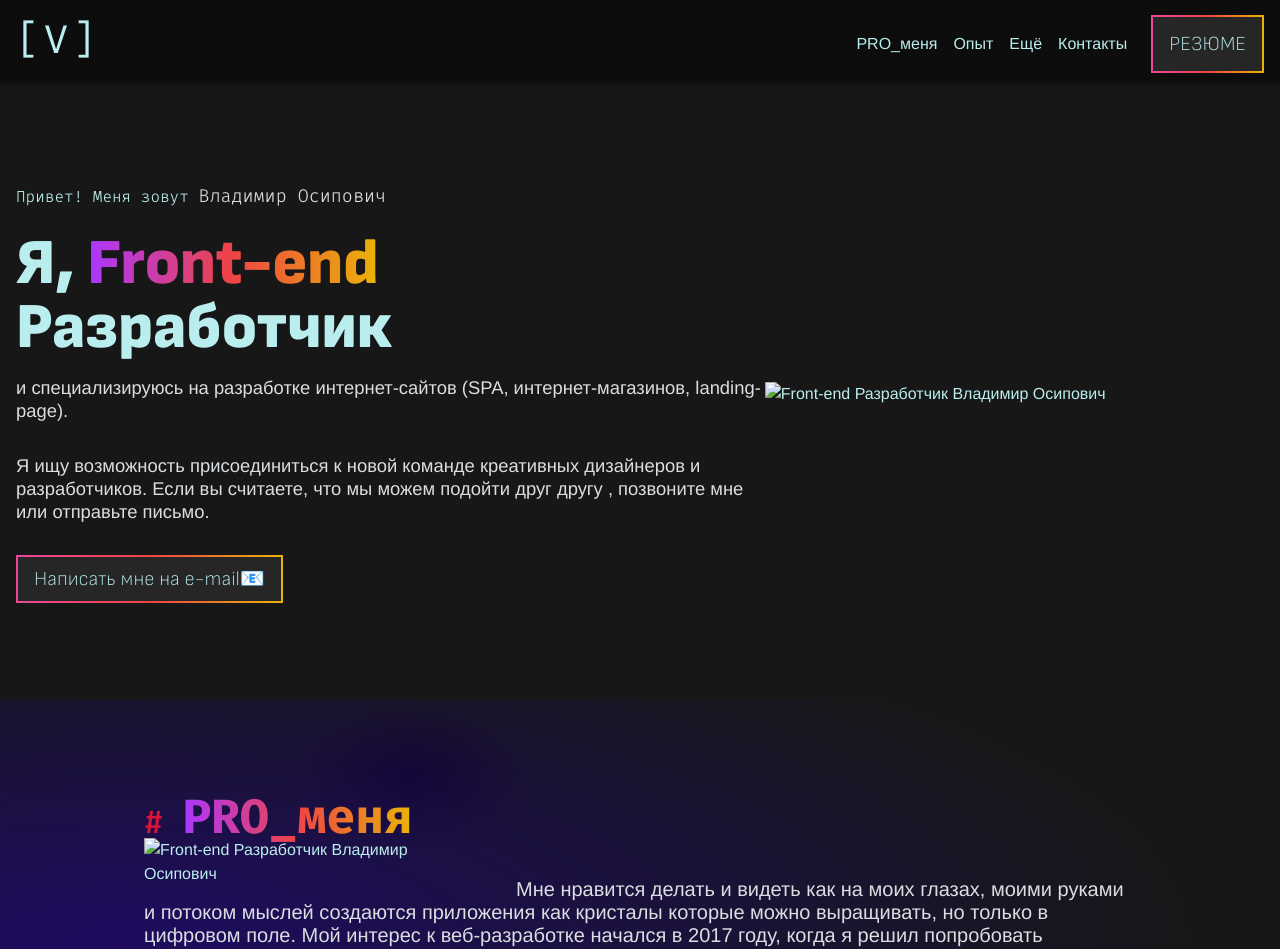
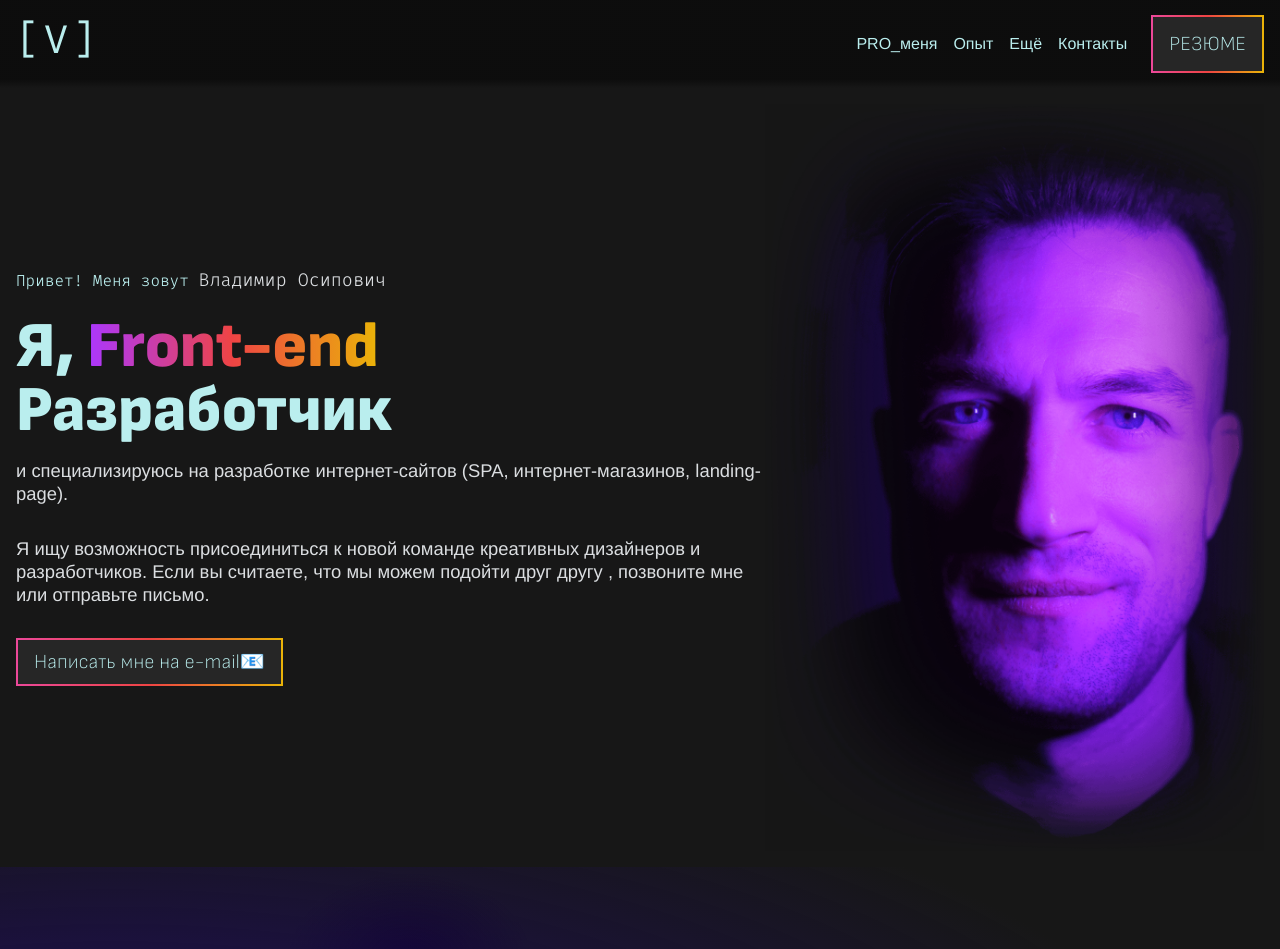
Before and after one commit to UladzimirAsipovich/portfolio, a plain HTML site: page index.html in a window 1280 px wide. Shown: the top 949 px of the page. Drawn offline with Linux system fonts and the light colour scheme; the site is published under a folder, as on GitHub Pages, so addresses that start at the root find nothing.

Commit message:
fix bug of paths to images

```diff
--- a/index.html
+++ b/index.html
@@ -177,13 +177,13 @@
           <img
             sizes="(max-width: 1080px) 100vw, 1080px"
             srcset="
-              /img/index/DSC01058_cadi0j_c_scale,w_250.png   250w,
-              /img/index/DSC01058_cadi0j_c_scale,w_585.png   585w,
-              /img/index/DSC01058_cadi0j_c_scale,w_815.png   815w,
-              /img/index/DSC01058_cadi0j_c_scale,w_983.png   983w,
-              /img/index/DSC01058_cadi0j_c_scale,w_1080.png 1080w
+              ./img/index/DSC01058_cadi0j_c_scale,w_250.png   250w,
+              ./img/index/DSC01058_cadi0j_c_scale,w_585.png   585w,
+              ./img/index/DSC01058_cadi0j_c_scale,w_815.png   815w,
+              ./img/index/DSC01058_cadi0j_c_scale,w_983.png   983w,
+              ./img/index/DSC01058_cadi0j_c_scale,w_1080.png 1080w
             "
-            src="/img/index/DSC01058_cadi0j_c_scale,w_1080.png"
+            src="./img/index/DSC01058_cadi0j_c_scale,w_1080.png"
             alt="Front-end Разработчик Владимир Осипович"
           />
         </picture>
@@ -201,13 +201,13 @@
               <img
                 sizes="(max-width: 2700px) 40vw, 1080px"
                 srcset="
-                  /img/index/DSC01029-1_vmlfi0_c_scale,w_250.png   250w,
-                  /img/index/DSC01029-1_vmlfi0_c_scale,w_577.png   577w,
-                  /img/index/DSC01029-1_vmlfi0_c_scale,w_813.png   813w,
-                  /img/index/DSC01029-1_vmlfi0_c_scale,w_971.png   971w,
-                  /img/index/DSC01029-1_vmlfi0_c_scale,w_1080.png 1080w
+                  ./img/index/DSC01029-1_vmlfi0_c_scale,w_250.png   250w,
+                  ./img/index/DSC01029-1_vmlfi0_c_scale,w_577.png   577w,
+                  ./img/index/DSC01029-1_vmlfi0_c_scale,w_813.png   813w,
+                  ./img/index/DSC01029-1_vmlfi0_c_scale,w_971.png   971w,
+                  ./img/index/DSC01029-1_vmlfi0_c_scale,w_1080.png 1080w
                 "
-                src="/img/index/DSC01029-1_vmlfi0_c_scale,w_1080.png"
+                src="./img/index/DSC01029-1_vmlfi0_c_scale,w_1080.png"
                 alt="Front-end Разработчик Владимир Осипович"
               />
             </picture>
```
